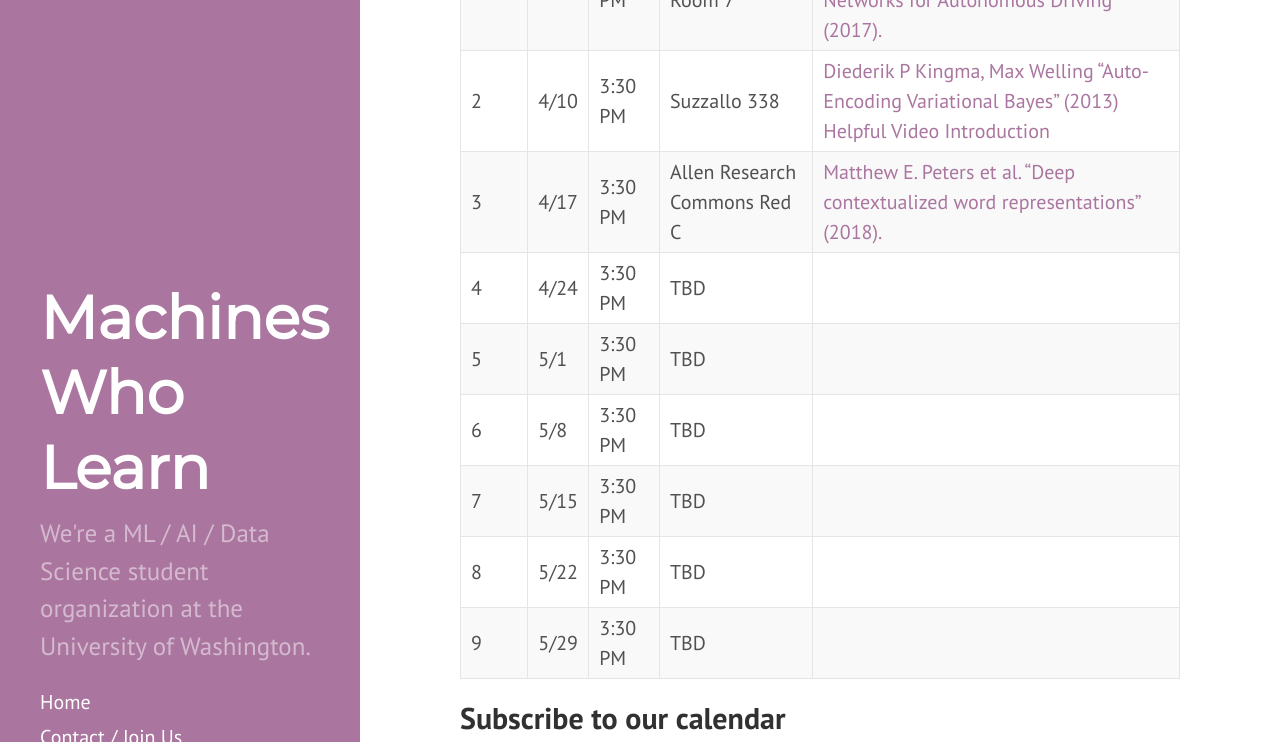
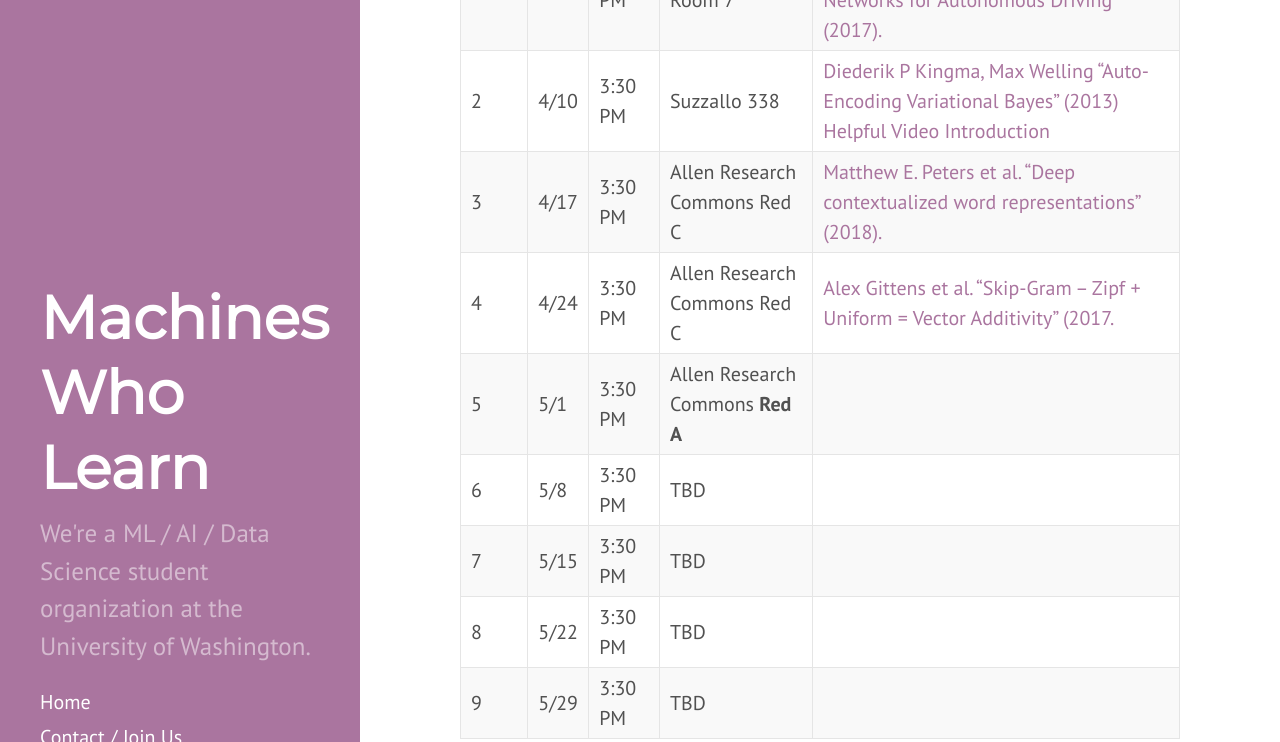
Before and after one commit to MachinesWhoLearn/machineswholearn.github.io, a Jekyll site: the page built from mwl_reading_group.md, in a window 1280 px wide and 900 px high, scrolled down 470 px, cut to the strip 0-742 px from the top of the window. Built offline with Jekyll 4.4.1, drawn with Linux system fonts in a browser that asks for light colours.

Commit message:
Add 4/23

```diff
--- a/mwl_reading_group.md
+++ b/mwl_reading_group.md
@@ -16,8 +16,8 @@ or two people assigned to lead a discussion about the readings.
 | 1 | 4/3 | 3:30 PM | Foster Study Room 7 | [Tommaso Dreossi et al. "Systematic Testing of Convolutional Neural Networks for Autonomous Driving" (2017).](https://arxiv.org/abs/1708.03309) |
 | 2 | 4/10 | 3:30 PM | Suzzallo 338 | [Diederik P Kingma, Max Welling "Auto-Encoding Variational Bayes" (2013)](https://arxiv.org/abs/1312.6114) <br> [Helpful Video Introduction](https://www.youtube.com/watch?v=9zKuYvjFFS8) |
 | 3 | 4/17 | 3:30 PM | Allen Research Commons Red C | [Matthew E. Peters et al. "Deep contextualized word representations" (2018).](https://arxiv.org/abs/1802.05365)  |
-| 4 | 4/24 | 3:30 PM | TBD |  |
-| 5 | 5/1 | 3:30 PM | TBD |  |
+| 4 | 4/24 | 3:30 PM | Allen Research Commons Red C | [Alex Gittens et al. "Skip-Gram – Zipf + Uniform = Vector Additivity" (2017.](http://www.aclweb.org/anthology/P17-1007) |
+| 5 | 5/1 | 3:30 PM | Allen Research Commons <b>Red A</b> |  |
 | 6 | 5/8 | 3:30 PM | TBD |  |
 | 7 | 5/15 | 3:30 PM | TBD |  |
 | 8 | 5/22 | 3:30 PM | TBD |  |
```
